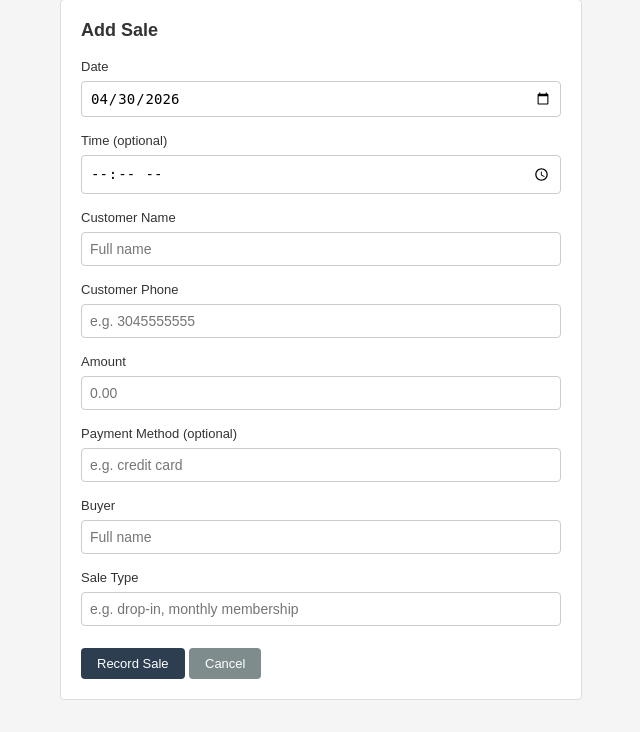
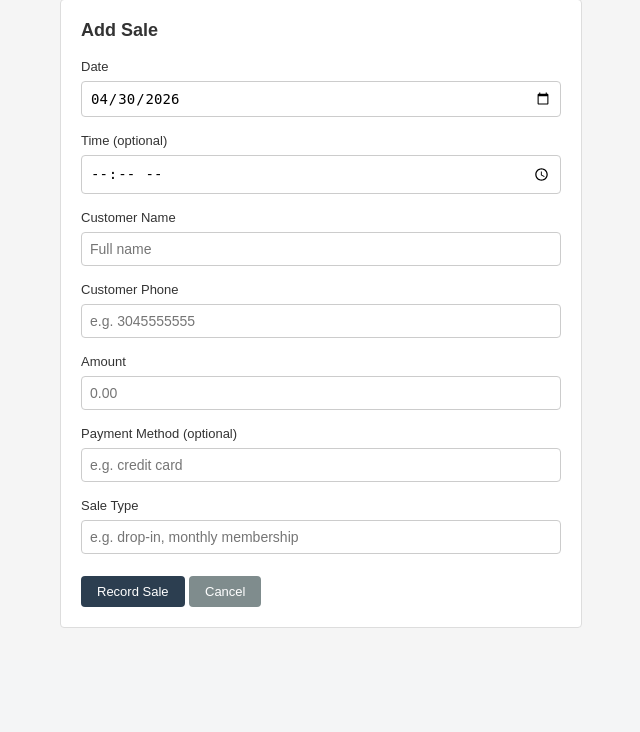
Before and after one commit to wwshoaf/AlliedAnts, a Flask app: page /sales/add in a window 1280 px wide. Shown: the part 268-1000 px from the top of the page, without its empty margins (100-740 px from the left). After the commit the page ends 896 px from the top, so only its background shows below. Run offline with Flask 3, Linux system fonts and the light colour scheme.

Commit message:
Removed buyer columm

```diff
--- a/templates/sales.html
+++ b/templates/sales.html
@@ -61,9 +61,6 @@
         <label>Payment Method (optional)</label>
         <input type="text" name="payment_method" placeholder="e.g. credit card">
 
-        <label>Buyer</label>
-        <input type="text" name="buyer" placeholder="Full name">
-
         <label>Sale Type</label>
         <input type="text" name="sale_type" placeholder="e.g. drop-in, monthly membership">
 
```
